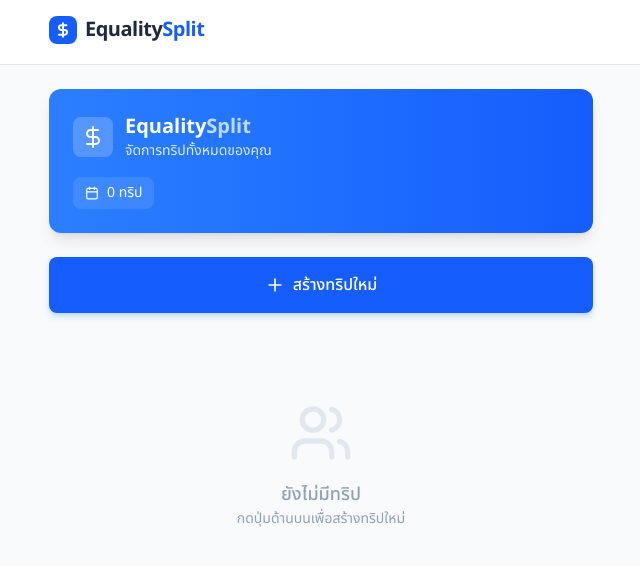
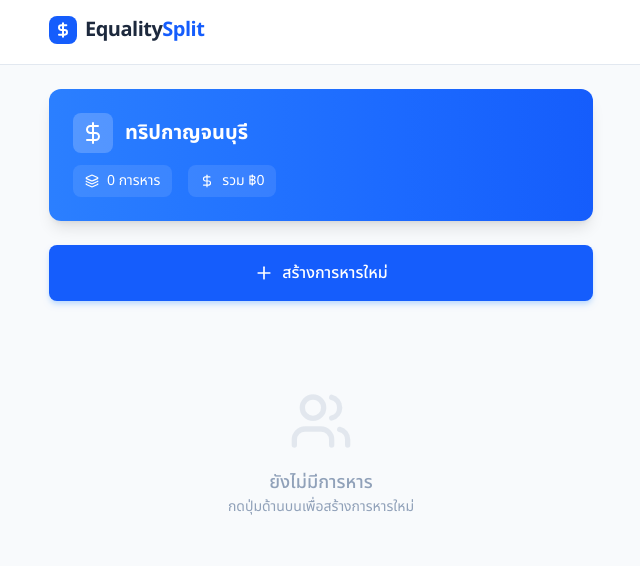
Before and after one commit to Teerut26/bill-splitter, a React (Vite) app: page / in a window 1280 px wide. Shown: the top 566 px of the page, without its empty margins (319-959 px from the left). Built offline with nearby package versions, Linux system fonts and the light colour scheme.

Commit message:
feat: Implement trip name management and display total amount in the session list.

```diff
--- a/src/App.tsx
+++ b/src/App.tsx
@@ -19,12 +19,14 @@ export default function EqualityApp() {
   const [activeTab, setActiveTab] = useState<TabType>('people');
 
   // Get state from store
+  const tripName = useBillSplitterStore(state => state.tripName);
   const sessions = useBillSplitterStore(state => state.sessions);
   const activeSessionId = useBillSplitterStore(state => state.activeSessionId);
   const newExpense = useBillSplitterStore(state => state.newExpense);
   const isExpenseFormOpen = useBillSplitterStore(state => state.isExpenseFormOpen);
 
   // Get actions from store
+  const setTripName = useBillSplitterStore(state => state.setTripName);
   const createSession = useBillSplitterStore(state => state.createSession);
   const deleteSession = useBillSplitterStore(state => state.deleteSession);
   const selectSession = useBillSplitterStore(state => state.selectSession);
@@ -68,7 +70,9 @@ export default function EqualityApp() {
       <main className="max-w-xl mx-auto px-4 py-6">
         {!isInSession ? (
           <SessionList
+            tripName={tripName}
             sessions={sessions}
+            onTripNameChange={setTripName}
             onCreateSession={() => createSession()}
             onSelectSession={selectSession}
             onDeleteSession={deleteSession}
--- a/src/components/SessionList.tsx
+++ b/src/components/SessionList.tsx
@@ -1,40 +1,56 @@
-import { Plus, Users, DollarSign, Calendar } from 'lucide-react';
-import { Button } from './ui';
+import { Plus, Users, DollarSign, Layers } from 'lucide-react';
+import { Button, Input } from './ui';
 import SessionCard from './SessionCard';
 import type { Session } from '../types';
 
 interface SessionListProps {
+  tripName: string;
   sessions: Session[];
+  onTripNameChange: (name: string) => void;
   onCreateSession: () => void;
   onSelectSession: (id: string) => void;
   onDeleteSession: (id: string) => void;
 }
 
 const SessionList = ({
+  tripName,
   sessions,
+  onTripNameChange,
   onCreateSession,
   onSelectSession,
   onDeleteSession,
 }: SessionListProps) => {
   const sortedSessions = [...sessions].sort((a, b) => b.createdAt - a.createdAt);
+  const totalAmount = sessions.reduce(
+    (sum, s) => sum + s.expenses.reduce((eSum, e) => eSum + e.amount, 0),
+    0
+  );
 
   return (
     <div className="space-y-6 animate-fadeIn">
-      {/* Header Info */}
+      {/* Trip Header - Fixed, cannot create new trips */}
       <div className="bg-gradient-to-r from-blue-500 to-blue-600 text-white p-6 rounded-xl shadow-lg">
-        <div className="flex items-center gap-3 mb-2">
+        <div className="flex items-center gap-3 mb-3">
           <div className="bg-white/20 p-2 rounded-lg">
             <DollarSign size={24} />
           </div>
-          <div>
-            <h2 className="text-xl font-bold">Equality<span className="text-blue-200">Split</span></h2>
-            <p className="text-blue-100 text-sm">จัดการทริปทั้งหมดของคุณ</p>
+          <div className="flex-1">
+            <Input
+              value={tripName}
+              onChange={(e) => onTripNameChange(e.target.value)}
+              className="text-xl font-bold bg-transparent border-none p-0 text-white placeholder-white/60 focus:ring-0 w-full"
+              placeholder="ชื่อทริป..."
+            />
           </div>
         </div>
-        <div className="flex gap-4 mt-4 text-sm">
+        <div className="flex gap-4 text-sm">
           <div className="bg-white/10 px-3 py-1.5 rounded-lg flex items-center gap-2">
-            <Calendar size={14} />
-            <span>{sessions.length} ทริป</span>
+            <Layers size={14} />
+            <span>{sessions.length} การหาร</span>
+          </div>
+          <div className="bg-white/10 px-3 py-1.5 rounded-lg flex items-center gap-2">
+            <DollarSign size={14} />
+            <span>รวม ฿{totalAmount.toLocaleString()}</span>
           </div>
         </div>
       </div>
@@ -44,18 +60,21 @@ const SessionList = ({
         onClick={onCreateSession}
         className="w-full py-4 shadow-lg shadow-blue-200"
       >
-        <Plus size={20} /> สร้างทริปใหม่
+        <Plus size={20} /> สร้างการหารใหม่
       </Button>
 
       {/* Session List */}
       {sessions.length === 0 ? (
         <div className="text-center py-16 text-slate-400">
           <Users size={64} className="mx-auto mb-4 opacity-20" />
-          <p className="text-lg font-medium">ยังไม่มีทริป</p>
-          <p className="text-sm">กดปุ่มด้านบนเพื่อสร้างทริปใหม่</p>
+          <p className="text-lg font-medium">ยังไม่มีการหาร</p>
+          <p className="text-sm">กดปุ่มด้านบนเพื่อสร้างการหารใหม่</p>
         </div>
       ) : (
         <div className="space-y-3">
+          <h3 className="text-sm font-bold text-slate-500 uppercase tracking-wider">
+            รายการการหารทั้งหมด
+          </h3>
           {sortedSessions.map(session => (
             <SessionCard
               key={session.id}
--- a/src/stores/useBillSplitterStore.ts
+++ b/src/stores/useBillSplitterStore.ts
@@ -14,7 +14,8 @@ const INITIAL_NEW_EXPENSE: NewExpense = {
 const generateId = () => `session_${Date.now()}_${Math.random().toString(36).substr(2, 9)}`;
 
 interface BillSplitterState {
-  // Persisted State
+  // Persisted State - 1 Trip with multiple Sessions
+  tripName: string;
   sessions: Session[];
   activeSessionId: string | null;
 
@@ -22,7 +23,10 @@ interface BillSplitterState {
   newExpense: NewExpense;
   isExpenseFormOpen: boolean;
 
-  // Session Actions
+  // Trip Actions (single trip)
+  setTripName: (name: string) => void;
+
+  // Session Actions (CRUD for sessions within the trip)
   createSession: (name?: string) => string;
   deleteSession: (id: string) => void;
   selectSession: (id: string | null) => void;
@@ -64,18 +68,22 @@ const updateActiveSession = (
 export const useBillSplitterStore = create<BillSplitterState>()(
   persist(
     (set, get) => ({
-      // Initial State
+      // Initial State - 1 fixed trip with empty sessions
+      tripName: 'ทริปกาญจนบุรี',
       sessions: [],
       activeSessionId: null,
       newExpense: INITIAL_NEW_EXPENSE,
       isExpenseFormOpen: false,
+
+      // Trip Actions
+      setTripName: (name) => set({ tripName: name }),
 
       // Session Actions
       createSession: (name) => {
         const id = generateId();
         const newSession: Session = {
           id,
-          name: name || `ทริปใหม่ ${get().sessions.length + 1}`,
+          name: name || `การหาร #${get().sessions.length + 1}`,
           createdAt: Date.now(),
           participants: [],
           expenses: []
@@ -269,9 +277,10 @@ export const useBillSplitterStore = create<BillSplitterState>()(
       },
     }),
     {
-      name: 'bill-splitter-storage-v2',
+      name: 'bill-splitter-storage-v3',
       storage: createJSONStorage(() => localStorage),
       partialize: (state) => ({
+        tripName: state.tripName,
         sessions: state.sessions,
         activeSessionId: state.activeSessionId,
       }),
```
Also changed, not shown: src/types/index.ts (+13 -0 lines).
